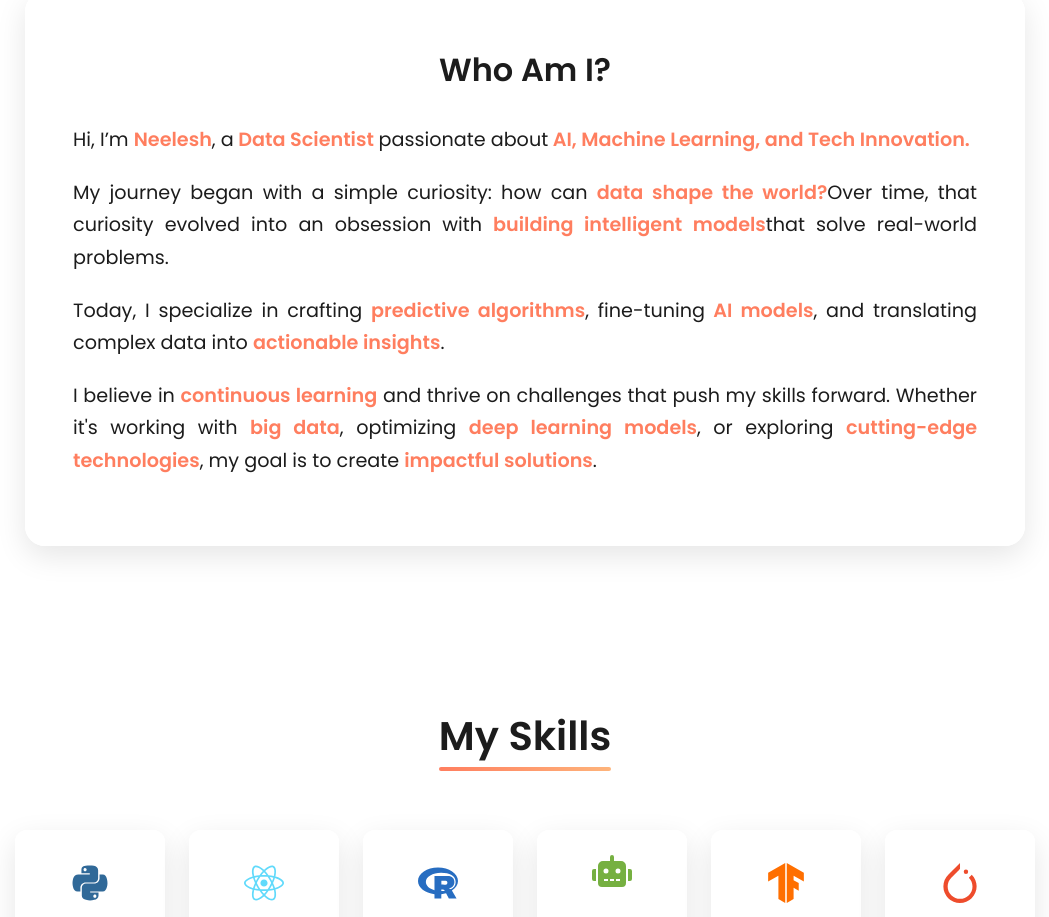
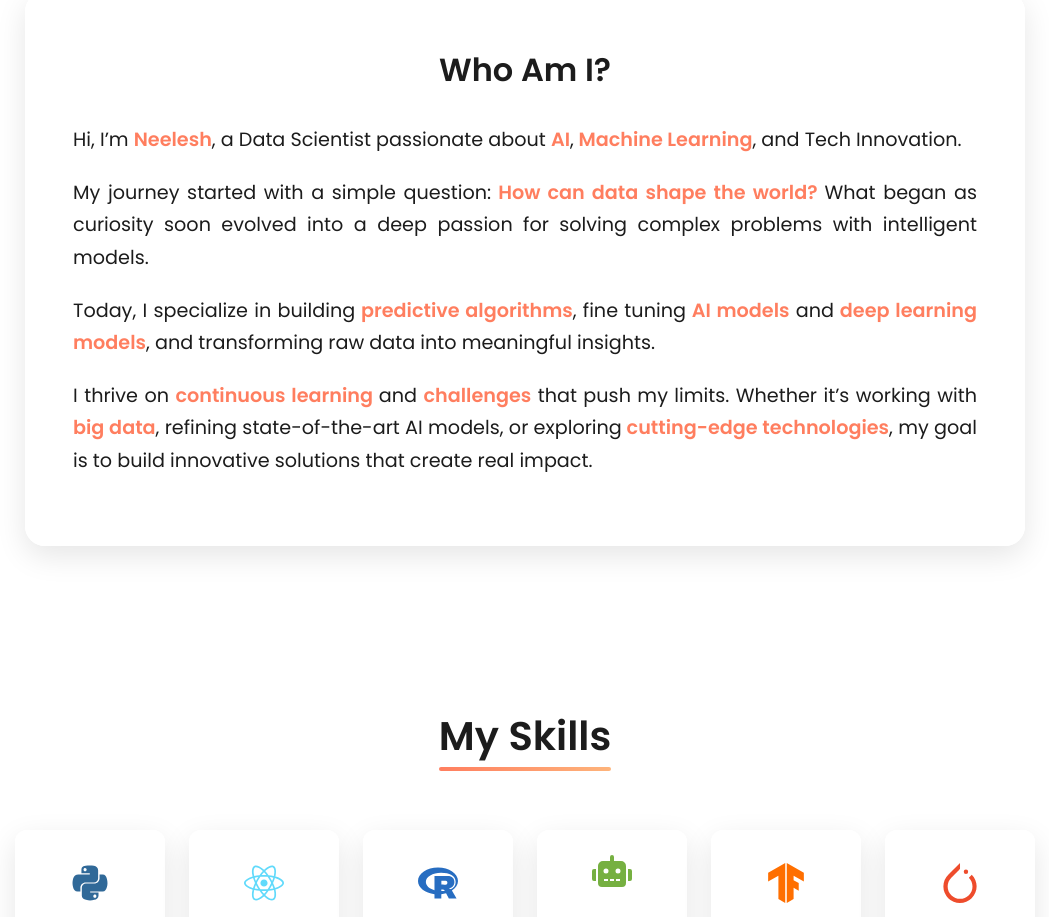
Before and after one commit to NeeleshVashist/My-React-Portfolio, a React (Vite) app: page / in a window 1280 px wide. Shown: the part 980-1897 px from the top of the page, without its empty margins (115-1164 px from the left). Built offline with nearby package versions, Linux system fonts and the light colour scheme; a web font is replaced by a local one.

Commit message:
Made Some Changes in Hero Section for Mobile View

```diff
--- a/src/components/About.jsx
+++ b/src/components/About.jsx
@@ -111,12 +111,10 @@ const About = () => {
           animate={controls}
           transition={{ duration: 1 }}
         >
-          Hi, I’m <HighlightedText>Neelesh</HighlightedText>, a
-          <HighlightedText> Data Scientist </HighlightedText> passionate about
-          <HighlightedText>
-            {" "}
-            AI, Machine Learning, and Tech Innovation.
-          </HighlightedText>
+          Hi, I’m <HighlightedText>Neelesh</HighlightedText>, a Data Scientist
+          passionate about <HighlightedText>AI</HighlightedText>,
+          <HighlightedText> Machine Learning</HighlightedText>, and Tech
+          Innovation.
         </AboutText>
 
         <AboutText
@@ -124,11 +122,10 @@ const About = () => {
           animate={controls}
           transition={{ duration: 1 }}
         >
-          My journey began with a simple curiosity: how can{" "}
-          <HighlightedText>data shape the world?</HighlightedText>
-          Over time, that curiosity evolved into an obsession with{" "}
-          <HighlightedText>building intelligent models</HighlightedText>
-          that solve real-world problems.
+          My journey started with a simple question:
+          <HighlightedText> How can data shape the world? </HighlightedText>
+          What began as curiosity soon evolved into a deep passion for solving
+          complex problems with intelligent models.
         </AboutText>
 
         <AboutText
@@ -136,10 +133,11 @@ const About = () => {
           animate={controls}
           transition={{ duration: 1 }}
         >
-          Today, I specialize in crafting{" "}
-          <HighlightedText>predictive algorithms</HighlightedText>, fine-tuning
-          <HighlightedText> AI models</HighlightedText>, and translating complex
-          data into <HighlightedText>actionable insights</HighlightedText>.
+          Today, I specialize in building
+          <HighlightedText> predictive algorithms</HighlightedText>, fine tuning
+          <HighlightedText> AI models</HighlightedText> and
+          <HighlightedText> deep learning models</HighlightedText>, and
+          transforming raw data into meaningful insights.
         </AboutText>
 
         <AboutText
@@ -147,13 +145,13 @@ const About = () => {
           animate={controls}
           transition={{ duration: 1 }}
         >
-          I believe in <HighlightedText>continuous learning</HighlightedText>{" "}
-          and thrive on challenges that push my skills forward. Whether
-          it&apos;s working with <HighlightedText>big data</HighlightedText>,
-          optimizing <HighlightedText>deep learning models</HighlightedText>, or
-          exploring <HighlightedText>cutting-edge technologies</HighlightedText>
-          , my goal is to create{" "}
-          <HighlightedText>impactful solutions</HighlightedText>.
+          I thrive on <HighlightedText>continuous learning </HighlightedText>
+          and <HighlightedText> challenges</HighlightedText> that push my
+          limits. Whether it’s working with
+          <HighlightedText> big data</HighlightedText>, refining
+          state-of-the-art AI models, or exploring
+          <HighlightedText> cutting-edge technologies</HighlightedText>, my goal
+          is to build innovative solutions that create real impact.
         </AboutText>
       </AboutContainer>
     </AboutSection>
--- a/src/components/Hero.jsx
+++ b/src/components/Hero.jsx
@@ -73,7 +73,7 @@ const Description = styled(motion.p)`
   line-height: 1.7;
 
   @media (max-width: 768px) {
-    font-size: 1.2rem;
+    font-size: 1.1rem;
   }
 `;
 
```
